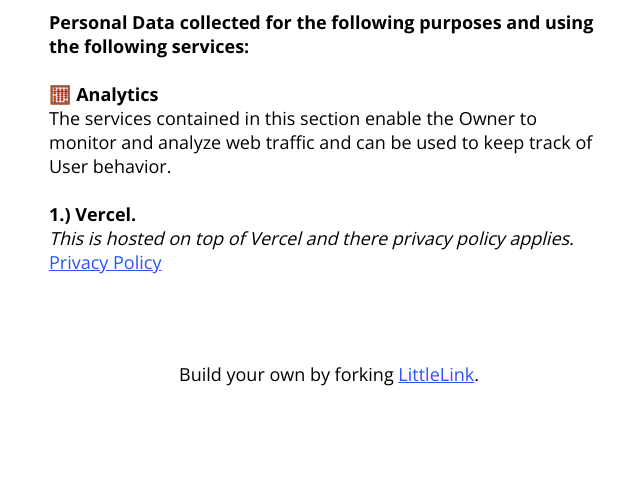
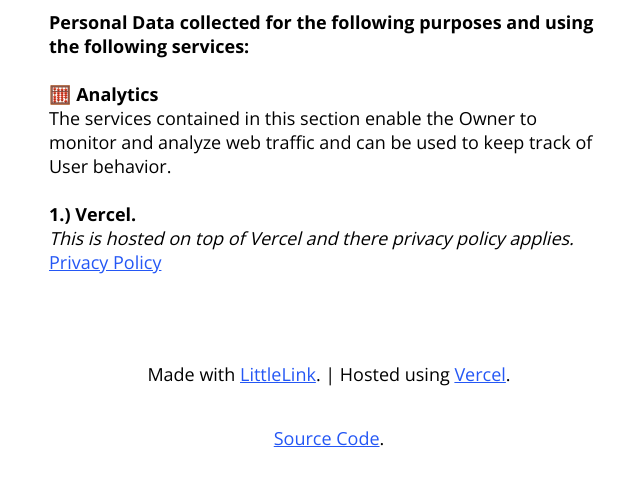
Before and after one commit to SwightsNotFound/swights-links-littlelink, a plain HTML site: page privacy.html in a window 1280 px wide. Shown: the part 222-708 px from the top of the page, without its empty margins (311-951 px from the left). Drawn offline with Linux system fonts and the light colour scheme.

Commit message:
Update privacy.html

```diff
--- a/privacy.html
+++ b/privacy.html
@@ -103,7 +103,9 @@
             You can edit or remove anything here to make your own footer.
            -->
           <center>
-            <p>Build your own by forking <a href="https://littlelink.io" target="_blank" rel="noopener">LittleLink</a>.</p>
+            <p>Made with <a href="https://littlelink.io" target="_blank" rel="noopener" role="button">LittleLink</a>. | Hosted using <a href="https://vercel.com" target="_blank" rel="noopener" role="button">Vercel</a>.</p>
+
+            <p><a href="https://github.com/SwightsNotFound/swights-links-littlelink" target="_blank" rel="noopener" role="button">Source Code</a>.
           </center>
         </div>
       </div>
```
